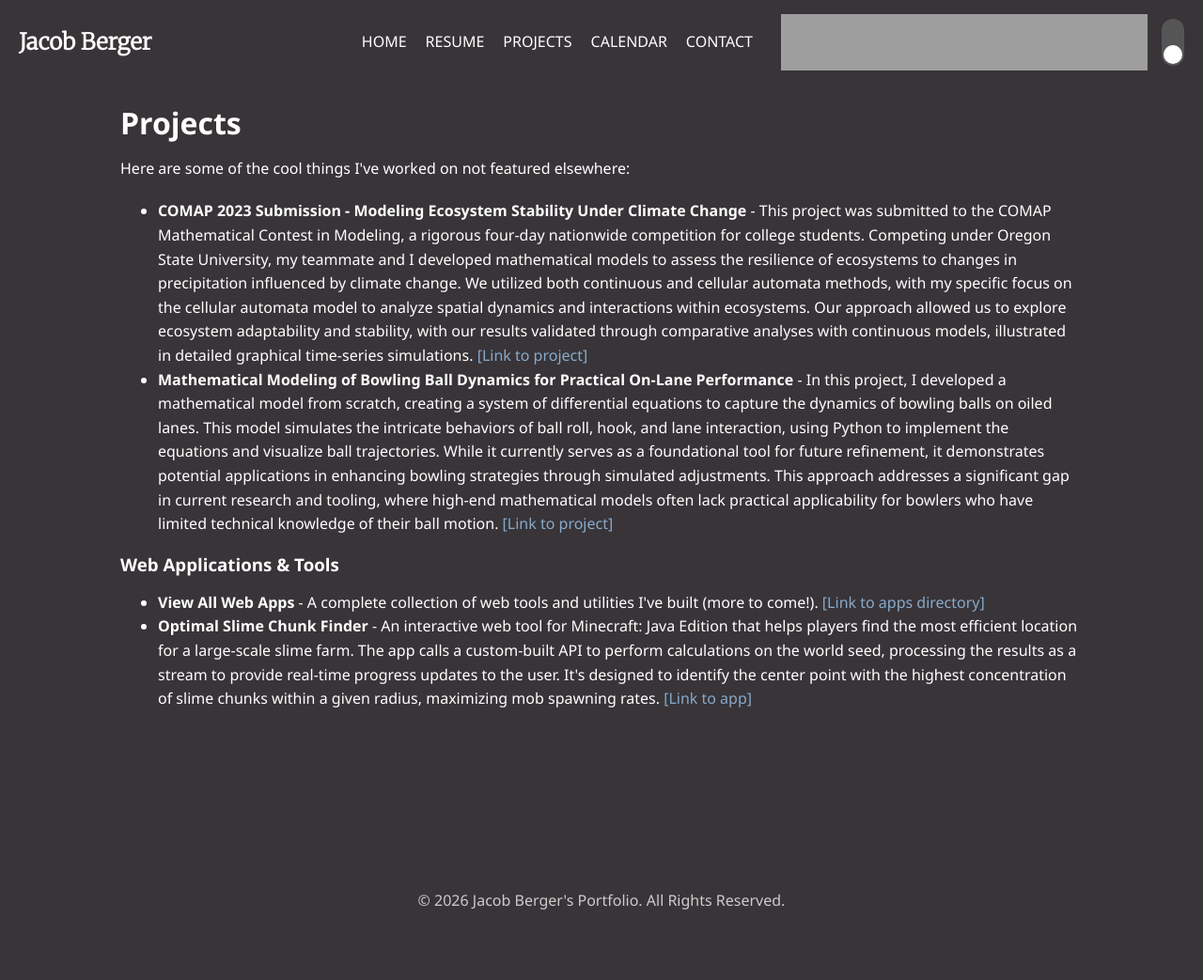
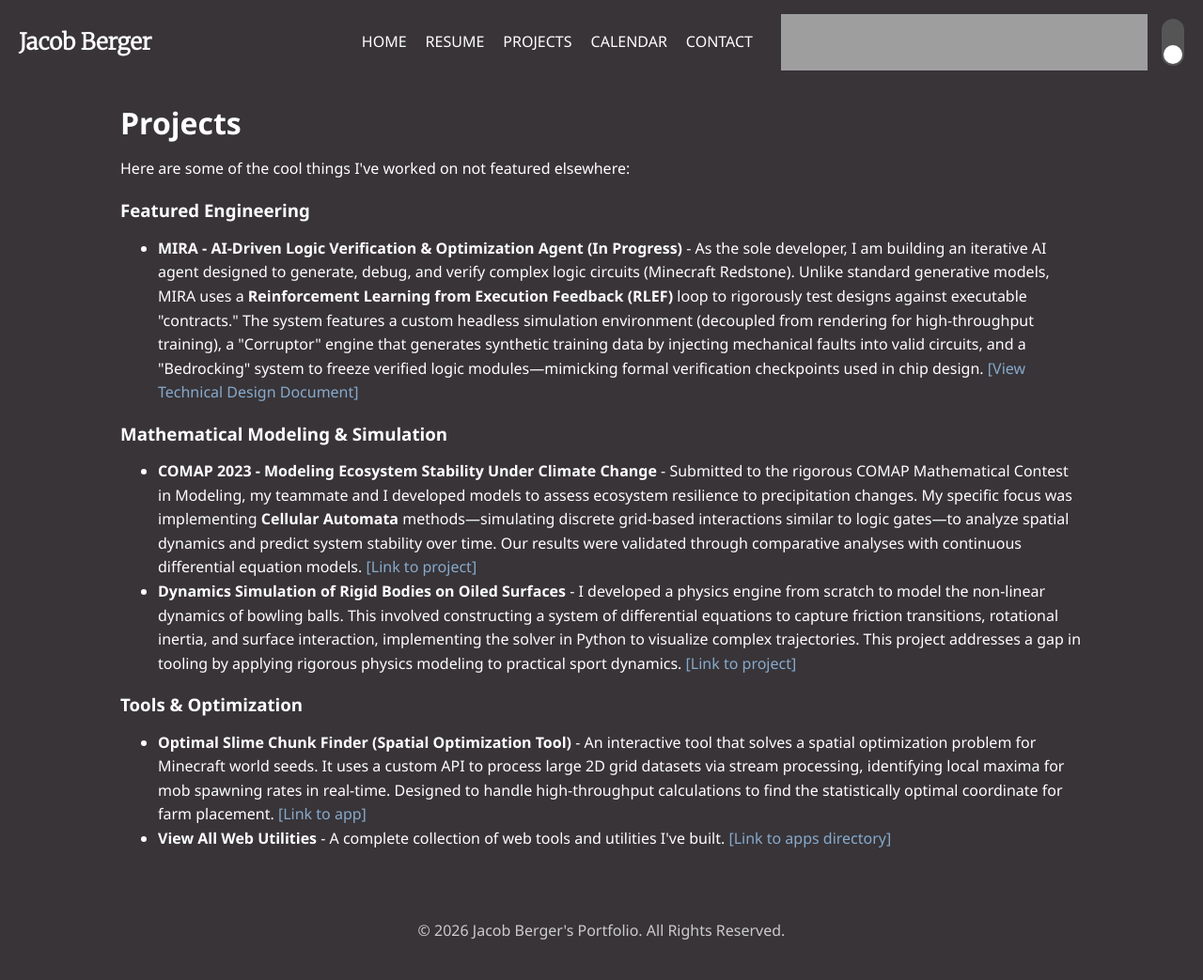
Before and after one commit to bergerjacob/bergerj-website, a Jekyll site: the page built from projects/index.html, in a window 1280 px wide. Shown: the whole page at 94% size. Built offline with Jekyll 4.4.1, drawn with Linux system fonts in a browser that asks for light colours; before the commit the page ends 1011 px from its top, so only the background shows below that.

Commit message:
include mira and reformat projects page

```diff
--- a/projects/index.html
+++ b/projects/index.html
@@ -5,14 +5,38 @@ title: Projects
 <link rel="stylesheet" href="{{ '/projects/style.css' | relative_url }}">
 
 <p>Here are some of the cool things I've worked on not featured elsewhere:</p>
+
+<h3>Featured Engineering</h3>
 <ul>
-    <li><strong>COMAP 2023 Submission - Modeling Ecosystem Stability Under Climate Change</strong> - This project was submitted to the COMAP Mathematical Contest in Modeling, a rigorous four-day nationwide competition for college students. Competing under Oregon State University, my teammate and I developed mathematical models to assess the resilience of ecosystems to changes in precipitation influenced by climate change. We utilized both continuous and cellular automata methods, with my specific focus on the cellular automata model to analyze spatial dynamics and interactions within ecosystems. Our approach allowed us to explore ecosystem adaptability and stability, with our results validated through comparative analyses with continuous models, illustrated in detailed graphical time-series simulations. <a href="./documents/COMAP_2023.pdf">[Link to project]</a></li>
-    <li><strong>Mathematical Modeling of Bowling Ball Dynamics for Practical On-Lane Performance</strong> - In this project, I developed a mathematical model from scratch, creating a system of differential equations to capture the dynamics of bowling balls on oiled lanes. This model simulates the intricate behaviors of ball roll, hook, and lane interaction, using Python to implement the equations and visualize ball trajectories. While it currently serves as a foundational tool for future refinement, it demonstrates potential applications in enhancing bowling strategies through simulated adjustments. This approach addresses a significant gap in current research and tooling, where high-end mathematical models often lack practical applicability for bowlers who have limited technical knowledge of their ball motion. <a href="./documents/Bowling_Modeling.pdf">[Link to project]</a></li>
-    <!--<li><strong>Project 2:</strong> Brief description. <a href="#">[Link to project]</a></li>-->
+    <li>
+        <strong>MIRA - AI-Driven Logic Verification & Optimization Agent (In Progress)</strong> -
+        As the sole developer, I am building an iterative AI agent designed to generate, debug, and verify complex logic circuits (Minecraft Redstone). Unlike standard generative models, MIRA uses a <strong>Reinforcement Learning from Execution Feedback (RLEF)</strong> loop to rigorously test designs against executable "contracts." The system features a custom headless simulation environment (decoupled from rendering for high-throughput training), a "Corruptor" engine that generates synthetic training data by injecting mechanical faults into valid circuits, and a "Bedrocking" system to freeze verified logic modules—mimicking formal verification checkpoints used in chip design.
+        <a href="https://github.com/bergerjacob/mira/blob/main/docs/technical_design.md">[View Technical Design Document]</a>
+    </li>
 </ul>
 
-<h3>Web Applications &amp; Tools</h3>
+<h3>Mathematical Modeling & Simulation</h3>
 <ul>
-    <li><strong>View All Web Apps</strong> - A complete collection of web tools and utilities I've built (more to come!). <a href="/apps/">[Link to apps directory]</a></li>
-    <li><strong>Optimal Slime Chunk Finder</strong> - An interactive web tool for Minecraft: Java Edition that helps players find the most efficient location for a large-scale slime farm. The app calls a custom-built API to perform calculations on the world seed, processing the results as a stream to provide real-time progress updates to the user. It's designed to identify the center point with the highest concentration of slime chunks within a given radius, maximizing mob spawning rates. <a href="/apps/slime-chunk-finder/">[Link to app]</a></li>
+    <li>
+        <strong>COMAP 2023 - Modeling Ecosystem Stability Under Climate Change</strong> -
+        Submitted to the rigorous COMAP Mathematical Contest in Modeling, my teammate and I developed models to assess ecosystem resilience to precipitation changes. My specific focus was implementing <strong>Cellular Automata</strong> methods—simulating discrete grid-based interactions similar to logic gates—to analyze spatial dynamics and predict system stability over time. Our results were validated through comparative analyses with continuous differential equation models.
+        <a href="./documents/COMAP_2023.pdf">[Link to project]</a>
+    </li>
+    <li>
+        <strong>Dynamics Simulation of Rigid Bodies on Oiled Surfaces</strong> -
+        I developed a physics engine from scratch to model the non-linear dynamics of bowling balls. This involved constructing a system of differential equations to capture friction transitions, rotational inertia, and surface interaction, implementing the solver in Python to visualize complex trajectories. This project addresses a gap in tooling by applying rigorous physics modeling to practical sport dynamics.
+        <a href="./documents/Bowling_Modeling.pdf">[Link to project]</a>
+    </li>
 </ul>
+
+<h3>Tools & Optimization</h3>
+<ul>
+    <li>
+        <strong>Optimal Slime Chunk Finder (Spatial Optimization Tool)</strong> -
+        An interactive tool that solves a spatial optimization problem for Minecraft world seeds. It uses a custom API to process large 2D grid datasets via stream processing, identifying local maxima for mob spawning rates in real-time. Designed to handle high-throughput calculations to find the statistically optimal coordinate for farm placement.
+        <a href="/apps/slime-chunk-finder/">[Link to app]</a>
+    </li>
+    <li>
+        <strong>View All Web Utilities</strong> - A complete collection of web tools and utilities I've built. <a href="/apps/">[Link to apps directory]</a>
+    </li>
+</ul>
```
